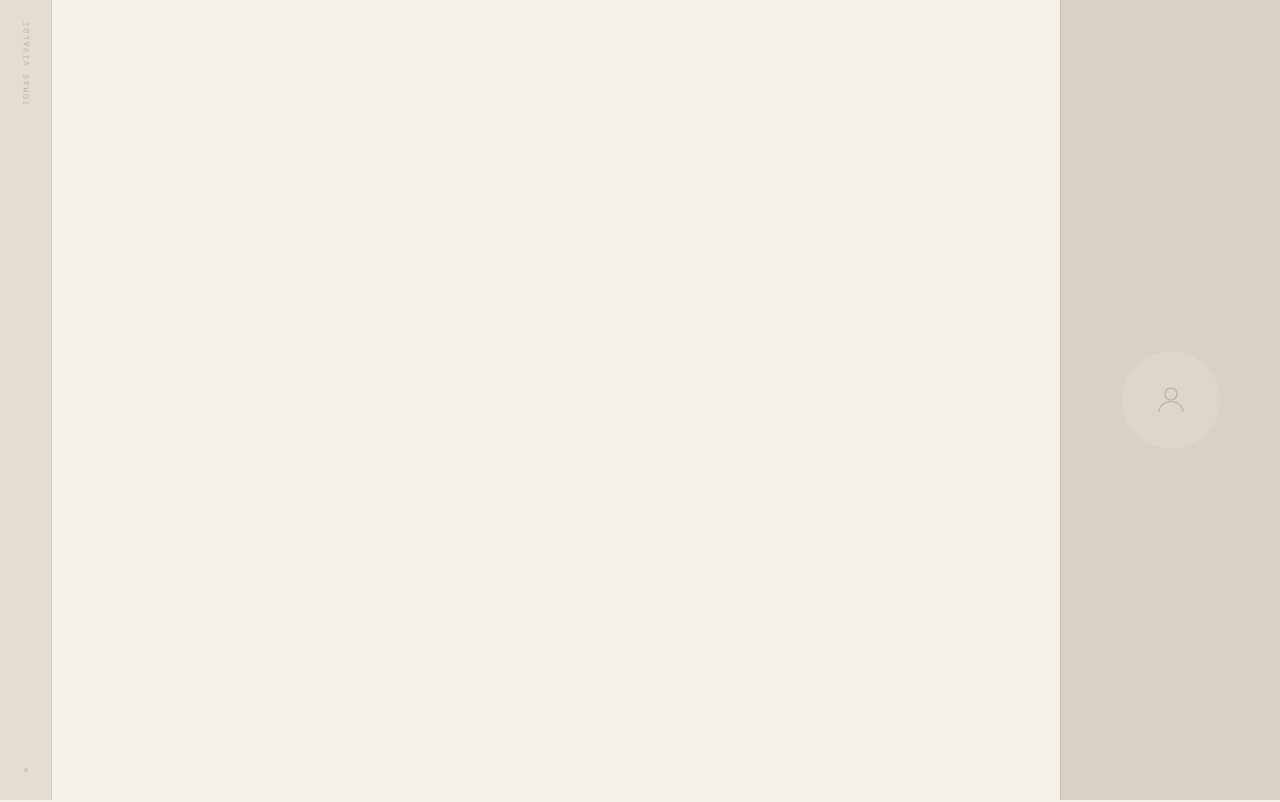
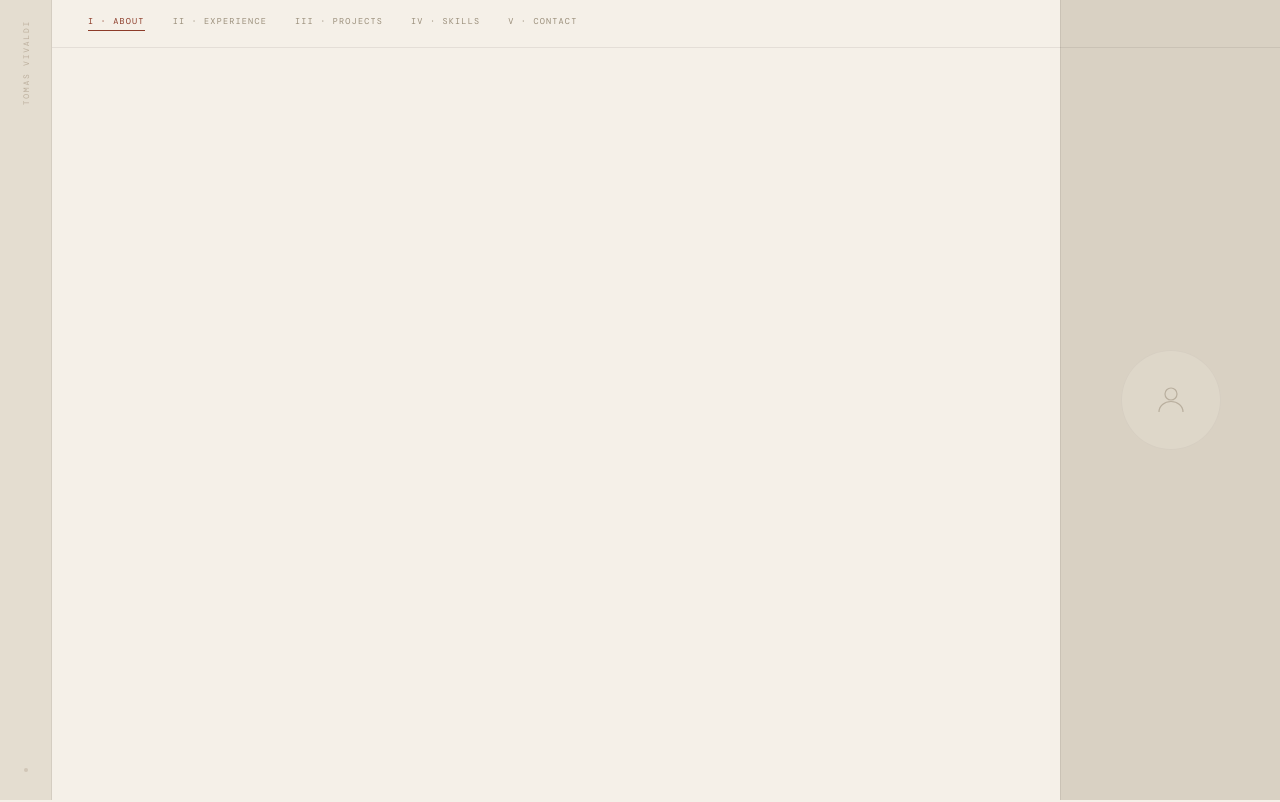
Before and after one commit to tomasvivaldi/tomas-vivaldi-cv, a Next.js app: page / in a window 1280 px wide. Shown: the top 802 px of the page. Built offline with nearby package versions, Linux system fonts and the light colour scheme.

Commit message:
feat: Hero in-section nav with IntersectionObserver active state

```diff
--- a/app/components/Hero.tsx
+++ b/app/components/Hero.tsx
@@ -1,12 +1,79 @@
 "use client";
-import React from "react";
+import React, { useEffect, useState } from "react";
 
 export default function Hero() {
+  const NAV_ITEMS = [
+    { id: "about", label: "I · About" },
+    { id: "experience", label: "II · Experience" },
+    { id: "projects", label: "III · Projects" },
+    { id: "skills", label: "IV · Skills" },
+    { id: "contactme", label: "V · Contact" },
+  ] as const;
+
+  const [activeSection, setActiveSection] = useState<string | null>(null);
+
+  useEffect(() => {
+    const observer = new IntersectionObserver(
+      (entries) => {
+        for (const entry of entries) {
+          if (entry.isIntersecting) {
+            setActiveSection(entry.target.id);
+          }
+        }
+      },
+      { rootMargin: "-40% 0px -55% 0px" }
+    );
+    for (const item of NAV_ITEMS) {
+      const el = document.getElementById(item.id);
+      if (el) observer.observe(el);
+    }
+    return () => observer.disconnect();
+  }, []);
+
   return (
     <div
       className="relative w-full h-screen min-h-[640px] overflow-hidden"
       style={{ background: "var(--bg)" }}
     >
+      <nav
+        aria-label="Section navigation"
+        className="absolute top-0 right-0 flex items-center md:left-[52px] left-0 z-10"
+        style={{
+          height: 48,
+          padding: "0 36px",
+          gap: 28,
+          borderBottom: "1px solid var(--rule)",
+          overflowX: "auto",
+        }}
+      >
+        {NAV_ITEMS.map((item) => {
+          const isActive = activeSection === item.id;
+          return (
+            <a
+              key={item.id}
+              href={`#${item.id}`}
+              aria-current={isActive ? "page" : undefined}
+              className="font-[family-name:var(--font-dm-mono)] uppercase whitespace-nowrap transition-colors duration-200"
+              style={{
+                fontSize: 8.5,
+                letterSpacing: "0.14em",
+                color: isActive ? "var(--accent)" : "var(--ink-mute)",
+                borderBottom: isActive ? "1px solid var(--accent)" : "1px solid transparent",
+                paddingBottom: 2,
+                textDecoration: "none",
+              }}
+              onMouseEnter={(e) => {
+                if (!isActive) e.currentTarget.style.color = "var(--ink)";
+              }}
+              onMouseLeave={(e) => {
+                if (!isActive) e.currentTarget.style.color = "var(--ink-mute)";
+              }}
+            >
+              {item.label}
+            </a>
+          );
+        })}
+      </nav>
       {/* Left rail */}
       <div
         className="absolute left-0 top-0 h-full hidden md:flex flex-col items-center justify-between"
```
